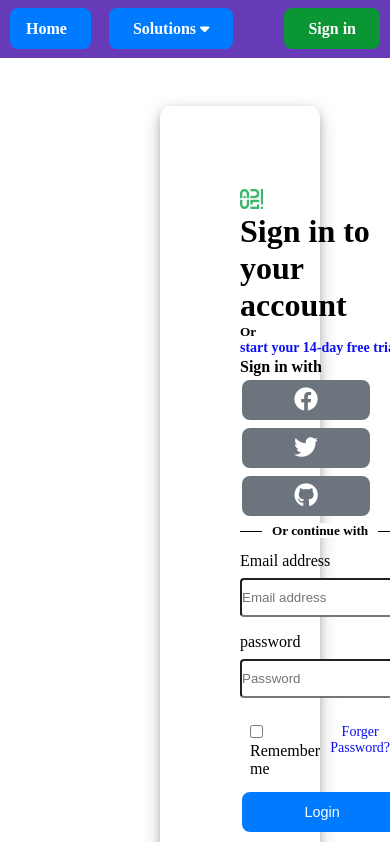
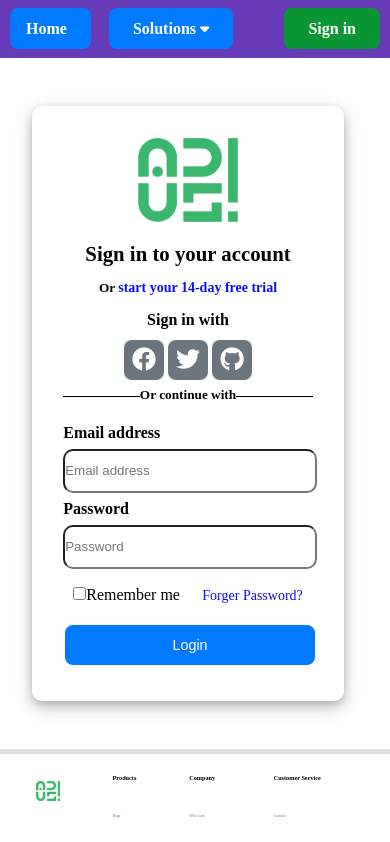
Before and after one commit to monmoono/test-adiusproject2, a Vue app: page /login in a window 390 px wide. Shown: the top 842 px of the page. Built offline with nearby package versions, Linux system fonts and the light colour scheme.

Commit message:
responsive login and data

```diff
--- a/src/components/DataEmployeePage.vue
+++ b/src/components/DataEmployeePage.vue
@@ -89,15 +89,12 @@ export default {
   padding-top: 1rem;
   text-align: center;
 }
-
 .card:hover {
   box-shadow: 0 8px 16px 0 rgba(0, 0, 0, 0.2);
 }
-
 .container {
   padding: 2px 16px;
 }
-
 .text-home {
   font-size: 5rem;
   font-weight: bolder;
@@ -107,7 +104,6 @@ export default {
 .box1 {
   grid-area: "Box1";
 }
-
 .box2 {
   display: grid;
   grid-area: "Box2";
@@ -115,7 +111,6 @@ export default {
   // column-gap: 2rem;
   //margin: 2rem;
 }
-
 .com {
   display: grid;
   grid-template-areas: "Box2 Box2 Box2 Box2";
@@ -126,7 +121,6 @@ export default {
   margin-right: 4.5rem;
   margin-bottom: 4rem;
 }
-
 .textp {
   line-height: 1.5;
   padding-top: 1.5rem;
@@ -134,13 +128,11 @@ export default {
   text-align: left;
   padding-left: 2rem;
 }
-
 .text-h {
   font-size: 3.5rem;
   padding-left: 2rem;
   text-align: left;
 }
-
 .img {
   width: 100px;
   height: 100px;
@@ -152,12 +144,10 @@ export default {
   font-weight: bold;
   padding-left: 1rem;
 }
-
 .email {
   font-size: 1.2rem;
   padding-left: 1rem;
 }
-
 .iconadmin {
   border: none;
   padding: 0.4rem 0.8rem;
@@ -171,7 +161,6 @@ export default {
   margin-bottom: 15%;
   font-weight: bold;
 }
-
 .iconcard {
   width: 50%;
   // font-size: 1.5rem;
@@ -180,7 +169,6 @@ export default {
   border-bottom: none;
   border-color: #ddd;
   color: rgb(146, 146, 146);
-
   .fa-solid {
     font-size: 1.5rem;
     margin: 0.4rem;
@@ -189,7 +177,6 @@ export default {
     background-color: #ddd;
   }
 }
-
 //Snackbar https://codepen.io/pratikjain/pen/xWEERw
 #snackbar {
   visibility: hidden; /* Hidden by default. Visible on click */
@@ -206,17 +193,14 @@ export default {
   top: 30px; /* 30px from the bottom */
   border-radius: 10px;
 }
-
 /* Show the snackbar when clicking on a button (class added with JavaScript) */
 .show {
   visibility: visible !important; /* Show the snackbar */
-
   /* Add animation: Take 0.5 seconds to fade in and out the snackbar.
 However, delay the fade out process for 2.5 seconds */
   -webkit-animation: fadein 0.5s, fadeout 0.5s 2.5s;
   animation: fadein 0.5s, fadeout 0.5s 2.5s;
 }
-
 /* Animations to fade the snackbar in and out */
 @-webkit-keyframes fadein {
   from {
@@ -228,7 +212,6 @@ However, delay the fade out process for 2.5 seconds */
     opacity: 1;
   }
 }
-
 @keyframes fadein {
   from {
     top: 0;
@@ -239,7 +222,6 @@ However, delay the fade out process for 2.5 seconds */
     opacity: 1;
   }
 }
-
 @-webkit-keyframes fadeout {
   from {
     top: 30px;
@@ -250,7 +232,6 @@ However, delay the fade out process for 2.5 seconds */
     opacity: 0;
   }
 }
-
 @keyframes fadeout {
   from {
     top: 30px;
@@ -263,4 +244,27 @@ However, delay the fade out process for 2.5 seconds */
 }
 
 
+@media (max-width: 912px) {
+  .text-home {
+  font-size: 3rem;
+
+}
+
+.com {
+
+  grid-template-areas: "Box2";
+ margin-left: 2.5rem ;
+ margin-right: 3.9rem ;
+
+
+}
+}
+
+@media (max-width: 468px) {
+  .text-home {
+  font-size: 1.5rem;
+
+}
+
+}
 </style>
--- a/src/components/login.vue
+++ b/src/components/login.vue
@@ -3,43 +3,36 @@
     <div class="loginL">
       <img src="@/assets/logo2.png" class="logo" />
       <div class="text-left">
-        <h1 class="mb-2">Sign in to your account</h1>
-        <h5>
-          Or
-          <a class="linktext" @click="setalert(true)"
-            >start your 14-day free trial</a
-          >
-        </h5>
+        <h1 class="mb-2 signin-h1">Sign in to your account</h1>
+        <h5>Or <a class="linktext">start your 14-day free trial</a></h5>
       </div>
       <div style="padding-top: 2px">
         <h4>Sign in with</h4>
         <button
           class="btn secondary btnlogin"
-          @click="setalert(true)"
+          href="https://www.facebook.com/login.php/"
           target="_blank"
         >
           <i class="fa-brands fa-facebook"></i>
         </button>
         <button
           class="btn secondary btnlogin"
-          @click="setalert(true)"
+          href="https://twitter.com/login/"
           target="_blank"
         >
           <i class="fa-brands fa-twitter"></i>
         </button>
         <button
           class="btn secondary btnlogin"
-          @click="setalert(true)"
+          href="https://www.facebook.com/login.php/"
           target="_blank"
         >
           <i class="fa-brands fa-github"></i>
         </button>
       </div>
-      <h5 class="h5-line">
-        <span class="h5-span"> Or continue with</span>
-      </h5>
+      <h5 class="h5-line"><span class="h5-span"> Or continue with</span></h5>
       <div>
-        <div>
+        <div style="text-align: start; font-weight: bold">
           <label>Email address</label>
           <input
             class="inputText"
@@ -49,8 +42,8 @@
             type="email"
           />
         </div>
-        <div>
-          <label>password</label>
+        <div style="text-align: start; font-weight: bold">
+          <label>Password</label>
           <input
             class="inputText"
             v-model="password"
@@ -71,7 +64,7 @@
             <label for="ChkRemember">Remember me</label>
           </div>
           <div class="gridloginR">
-            <a class="linktext" @click="setalert(true)">Forger Password?</a>
+            <a class="linktext">Forger Password?</a>
           </div>
         </div>
         <div>
@@ -87,8 +80,8 @@
   </div>
   <!-- popup alert -->
   <div id="snackbar">
-    <i class="fa-solid fa-xmark" style="font-size: 20px"></i
-    ><a style="margin-left: 20px">{{ textalert }}</a>
+    <i class="fa-solid fa-xmark"></i
+    ><a style="margin-left: 20px">Wrong Email or Password !</a>
   </div>
 </template>
 
@@ -100,7 +93,6 @@ export default {
     email: "",
     password: "",
     ChkRemember: "",
-    textalert: "",
   }),
   methods: {
     Login() {
@@ -132,30 +124,14 @@ export default {
         })
         .catch((err) => {
           console.log("error2", err);
-          this.setalert(false);
-          // var x = document.getElementById("snackbar");
-          // this.textalert = "Wrong Email or Password !"
-          // // Add the "show" class to DIV
-          // x.className = "show";
-          // // After 3 seconds, remove the show class from DIV
-          // setTimeout(function () {
-          //   x.className = x.className.replace("show", "");
-          // }, 3000);
-        });
-    },
-    setalert(bool) {
           var x = document.getElementById("snackbar");
-      if (bool === false) {
-        this.textalert = "Wrong Email or Password !";
-      } else {
-        this.textalert = "This function is not yet available.";
-      }
           // Add the "show" class to DIV
           x.className = "show";
           // After 3 seconds, remove the show class from DIV
           setTimeout(function () {
             x.className = x.className.replace("show", "");
           }, 3000);
+        });
     },
   },
   mounted() {
@@ -177,65 +153,52 @@ export default {
 <style lang="scss" scoped>
 @import "@/assets/button.scss";
 
+.logo {
+  width: 100px;
+  margin-left: 1.5rem;
+  margin-right: 1.5rem;
+}
+
+.main {
+  display: flex;
+  justify-content: center;
+  align-items: center;
+  width: 97%;
+  height: 100%;
+  box-shadow: 0 4px 8px 0 rgba(0, 0, 0, 0.2), 0 6px 20px 0 rgba(0, 0, 0, 0.19);
+  border-radius: 10px;
+  margin-top: 3rem;
+  margin-bottom: 3rem;
+  margin-left: 2rem;
+  margin-right: 2rem;
+}
+
+.loginL {
+  width: 50%;
+  padding-left: 1.5rem;
+  padding-right: 1.5rem;
+  display: inline-block;
+  text-align: center;
+  line-height: 2;
+}
+.loginR {
+  width: 50%;
+  // height: 50%;
+}
+
+.wallpaper {
+  width: 100%;
+  height: 100vh;
+  border-top-right-radius: 10px;
+  border-bottom-right-radius: 10px;
+}
 .btnlogin {
   width: 8rem;
   font-size: 1.5rem;
   padding: 6px;
 }
-.main {
-  display: grid;
-  grid-template-areas: "left right";
-  gap: 5rem;
-  padding: 5rem;
-  margin-top: 3rem;
-  margin-bottom: 3rem;
-  margin-left: 10rem;
-  margin-right: 10rem;
-  box-shadow: 0 4px 8px 0 rgba(0, 0, 0, 0.2), 0 6px 20px 0 rgba(0, 0, 0, 0.19);
-  border-radius: 10px;
-}
-.gridlogin {
-  display: grid;
-  grid-template-areas: "left right";
-  gap: 10px;
-  padding: 10px;
-}
-.gridloginL {
-  grid-area: left;
-  text-align: left;
-}
-.gridloginR {
-  grid-area: right;
-  text-align: right;
-}
-.loginL {
-  text-align: left;
-  grid-area: left;
-  float: right;
-}
-.loginR {
-  display: block;
-  grid-area: right;
-  // width: 50%;
-}
-
-.wallpaper {
-  float: right;
-  width: 100%;
-  height: 100%;
-}
-
-.btnSignin {
-  width: 9rem;
-  margin: 0.5rem;
-  background-color: #6c757d;
-}
 
 .h5-line {
-  // position: relative;
-  // z-index: 1;
-  // overflow: hidden;
-  // text-align: center;
   width: 100%;
   text-align: center;
   border-bottom: 1px solid #000;
@@ -243,36 +206,29 @@ export default {
   margin: 10px 0 20px;
 }
 
-// .h5-line:before .h5-line:after {
-//   position: absolute;
-//   top: 51%;
-//   overflow: hidden;
-//   width: 50%;
-//   height: 1px;
-//   content: "\a0";
-//   background-color: #000000;
-// }
-
-// .h5-line:before {
-//   margin-left: -50%;
-//   text-align: right;
-// }
 .h5-span {
   background: #fff;
-  padding: 0 10px;
 }
 .inputText {
   width: 300px;
-  height: 35px;
-  margin: 0.5rem 0rem 1rem;
-  border-radius: 4px;
+  height: 40px;
+  border-radius: 10px;
 }
-.logo {
-  margin-top: 2%;
-  width: 6vw;
+
+.gridlogin {
+  display: grid;
+  grid-template-areas: "left right";
+  gap: 10px;
+  padding: 10px;
+  font-size: 1rem;
 }
-.checkbox {
-  text-align: left;
+.gridloginL {
+  grid-area: left;
+  text-align: start;
+}
+.gridloginR {
+  grid-area: right;
+  text-align: end;
 }
 
 //Snackbar https://codepen.io/pratikjain/pen/xWEERw
@@ -346,4 +302,47 @@ However, delay the fade out process for 2.5 seconds */
     opacity: 0;
   }
 }
+
+@media (max-width: 912px) {
+  .loginL {
+    padding-top: 1rem;
+    padding-bottom: 1rem;
+  }
+  .loginR {
+    display: none;
+  }
+
+  .btnlogin {
+    width: 6rem;
+  }
+}
+
+@media (max-width: 768px) {
+  .btnlogin {
+    width: 4rem;
+  }
+
+  .signin-h1 {
+    font-size: 1.3rem;
+  }
+
+  .main {
+    width: 90%;
+  }
+}
+
+@media (max-width: 504px) {
+  .btnlogin {
+    width: 2.5rem;
+  }
+
+  .main {
+    width: 80%;
+  }
+
+  .loginL {
+    padding: 2rem 0 2rem 0;
+    width: 80%;
+  }
+}
 </style>
```
Lines whose indentation alone changed are shown as unchanged.
